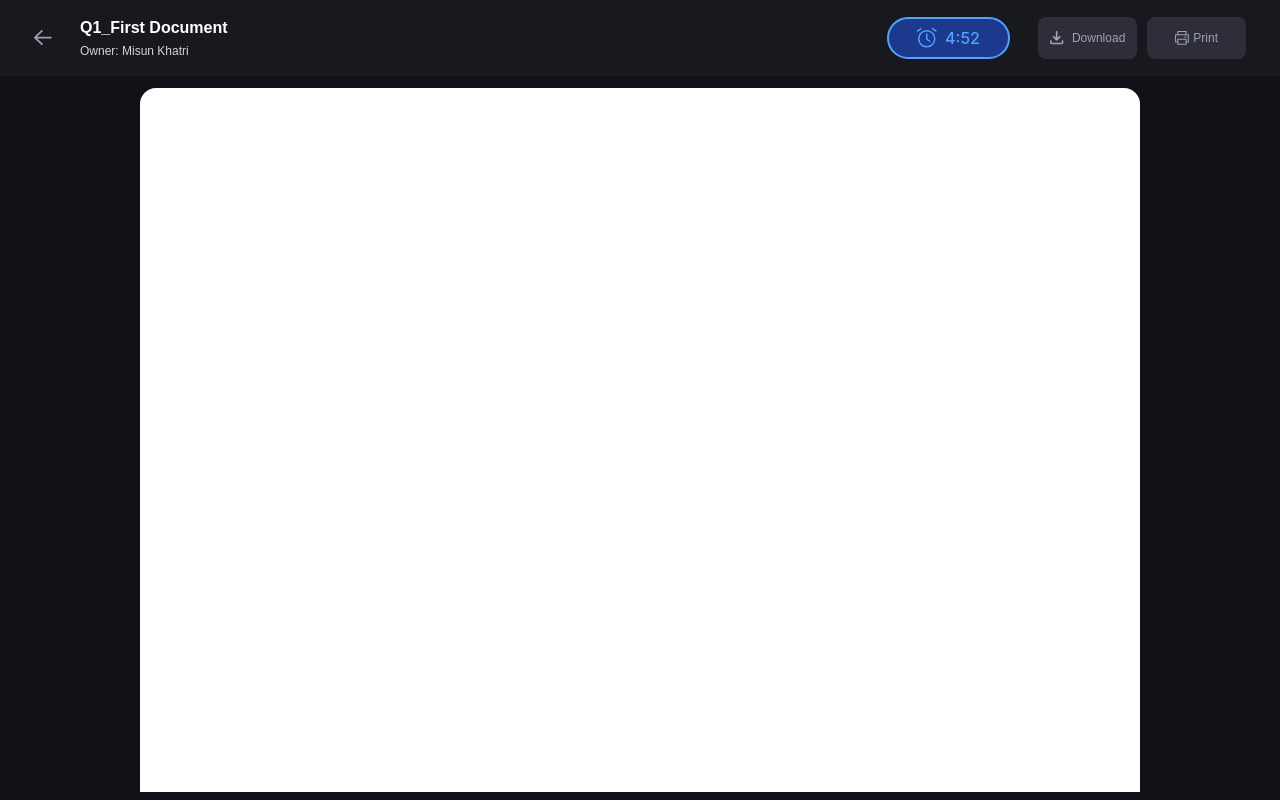
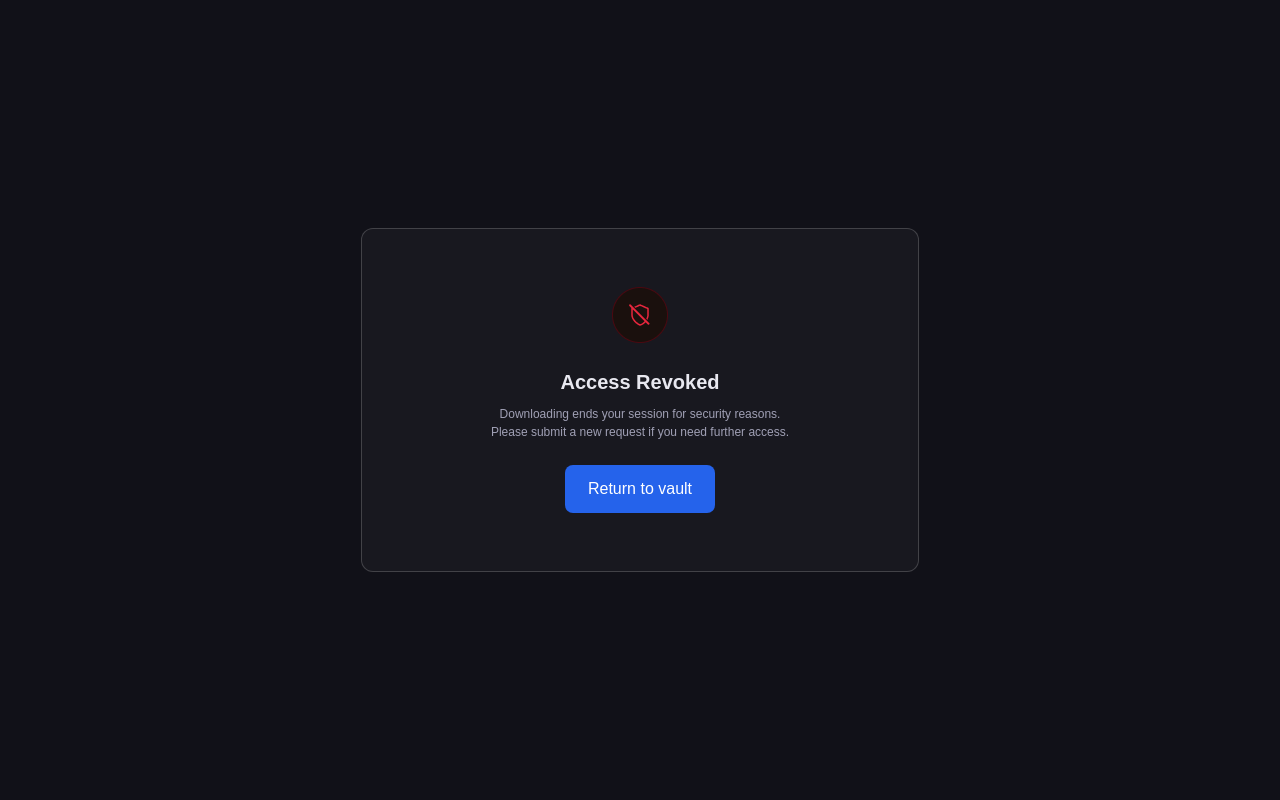
Before and after one commit to sudip-stha/Secure-Document-Storage-System, a React (Vite) app: page /user/file/1 in a window 1280 px wide. Both pictures are taken after a click on the button "Download". Built offline with nearby package versions, Linux system fonts and the light colour scheme.

Commit message:
feat: add access revoked screen after download action

```diff
--- a/src/pages/User/FilePreview/FilePreview.tsx
+++ b/src/pages/User/FilePreview/FilePreview.tsx
@@ -8,6 +8,7 @@ import AccessRevoked from "./components/modal/AccessRevoked";
 const FilePreview = () => {
   const [isExpire, setIsExpire] = useState(false);
   const [isPrintingRevoked, setIsPrintingRevoked] = useState(false);
+  const [isDownloadingRevoked, setIsDownloadingRevoked] = useState(false);
   const startTimer = true;
   const { fileId } = useParams();
 
@@ -24,18 +25,22 @@ const FilePreview = () => {
       )}
       {isPrintingRevoked && (
         <div className="fixed inset-0 bg-raised-surface flex justify-center items-center">
-          <AccessRevoked
-            revokedMessage="Printing ends your session for security reasons. Please submit a new request if you need further access."
-            messageWidth=" max-w-73.5"
-          />
+          <AccessRevoked revokedMessage="Printing ends your session for security reasons. Please submit a new request if you need further access." />
         </div>
       )}
+      {isDownloadingRevoked && (
+        <div className="fixed inset-0 bg-raised-surface flex justify-center items-center">
+          <AccessRevoked revokedMessage="Downloading ends your session for security reasons. Please submit a new request if you need further access." />
+        </div>
+      )}
+
       <FilePreviewHeader
         fileName={openFile?.name}
         fileOwner={openFile?.owner}
         startTimer={startTimer}
         onExpire={() => setIsExpire(true)}
         onPrintingRevoked={() => setIsPrintingRevoked(true)}
+        onDownloadingRevoked={() => setIsDownloadingRevoked(true)}
       />
       <div className="bg-white min-h-[88dvh] mx-35 mt-3 rounded-t-2xl"></div>
     </div>
--- a/src/pages/User/FilePreview/components/FilePreviewHeader.tsx
+++ b/src/pages/User/FilePreview/components/FilePreviewHeader.tsx
@@ -10,6 +10,7 @@ const FilePreviewHeader = ({
   startTimer,
   onExpire,
   onPrintingRevoked,
+  onDownloadingRevoked,
 }: FilePreviewHeaderProps) => {
   return (
     <header className="flex justify-between items-center bg-overlay-surface px-8.5 py-4">
@@ -35,6 +36,7 @@ const FilePreviewHeader = ({
             size={"sm"}
             iconPath={"/icons/downloadIcon.svg"}
             iconPlace="front"
+            onClick={() => onDownloadingRevoked()}
           >
             Download
           </Button>
--- a/src/pages/User/FilePreview/components/modal/AccessRevoked.tsx
+++ b/src/pages/User/FilePreview/components/modal/AccessRevoked.tsx
@@ -6,7 +6,6 @@ import type { AccessRevokedProps } from "../../../../../types/data";
 
 const AccessRevoked = ({
   revokedMessage,
-  messageWidth,
 }: AccessRevokedProps) => {
   const navigate = useNavigate();
   return (
@@ -14,9 +13,7 @@ const AccessRevoked = ({
       <img src="/icons/accessRevoked.png" alt="Access revoked" />
       <div className="flex flex-col gap-2 items-center">
         <Heading2 value="Access Revoked" />
-        <p
-          className={`font-dmsans text-[12px] text-text-secondary ${messageWidth} text-center `}
-        >
+        <p className="font-dmsans text-[12px] text-text-secondary max-w-75 text-center ">
           {revokedMessage}
         </p>
       </div>
--- a/src/types/data.ts
+++ b/src/types/data.ts
@@ -111,6 +111,7 @@ export interface FilePreviewHeaderProps {
   startTimer: boolean;
   onExpire: () => void;
   onPrintingRevoked: () => void;
+  onDownloadingRevoked: () => void;
 }
 
 export interface CountDownTimerProps {
@@ -120,5 +121,4 @@ export interface CountDownTimerProps {
 
 export interface AccessRevokedProps {
   revokedMessage: string;
-  messageWidth: string;
 }
```
